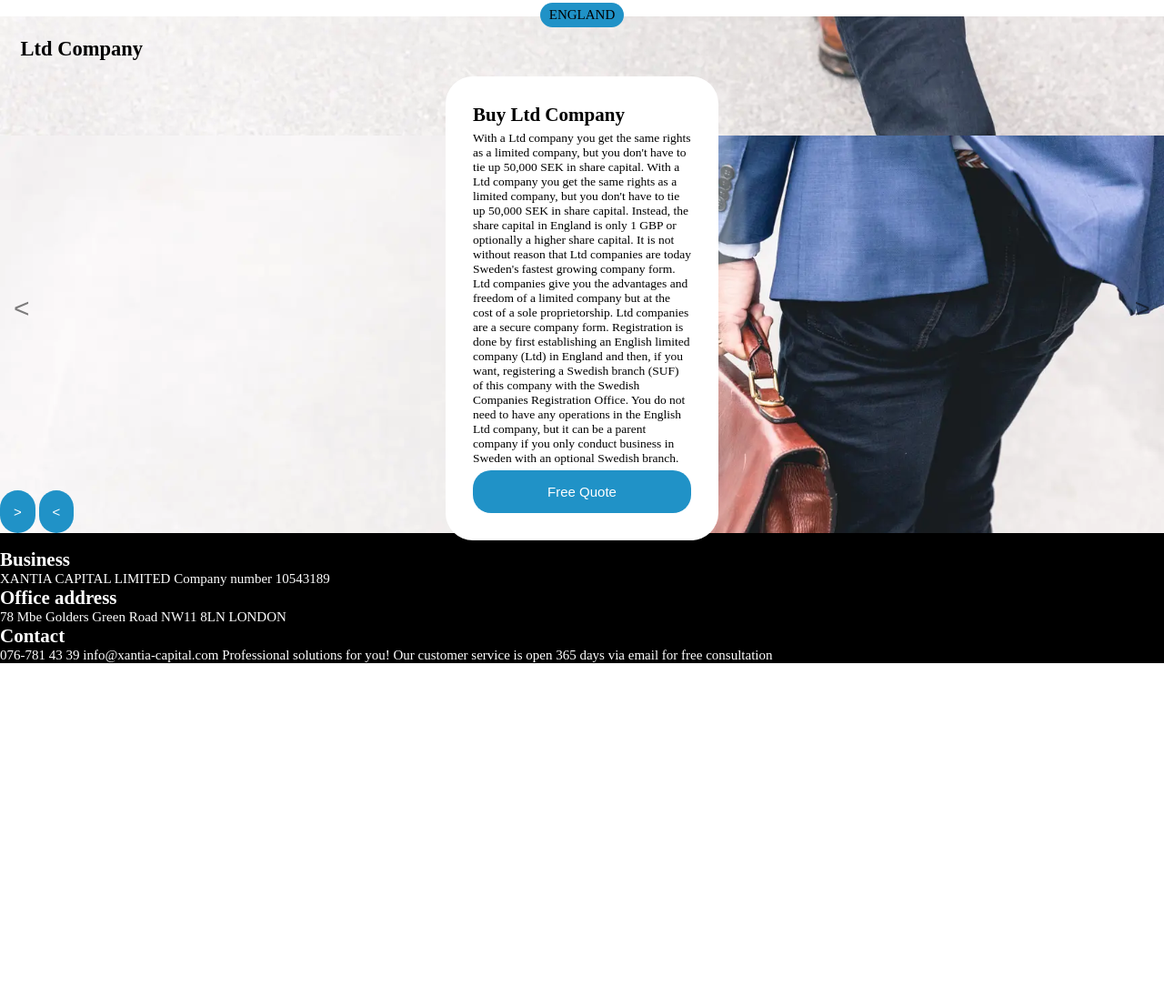
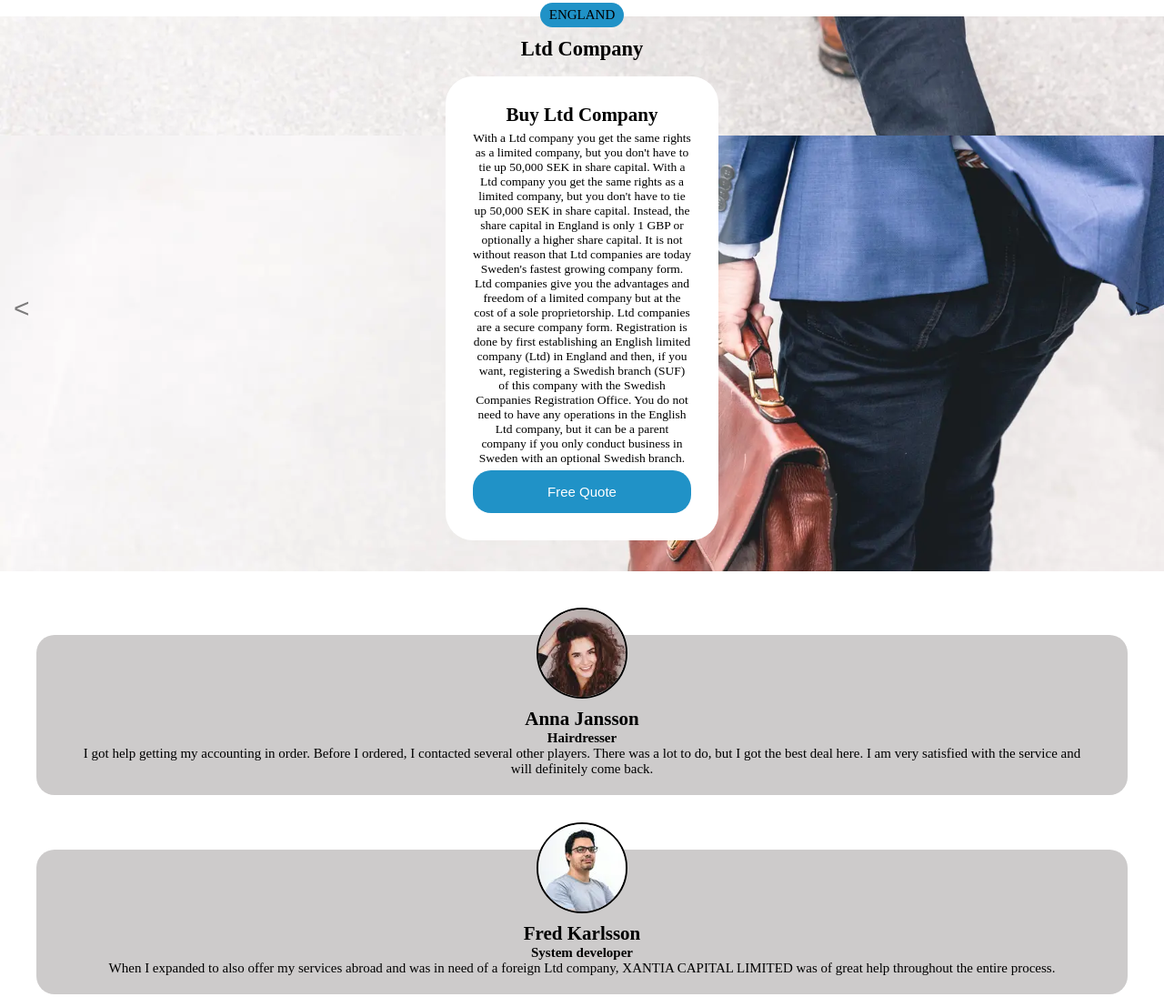
Before and after one commit to DayanaMenesesDev/xantia, a plain HTML site: page index.html in a window 1280 px wide. Shown: the part 2411-3507 px from the top of the page at 91% size. Before the commit the page ends 3140 px from the top, so only its background shows below. Drawn offline with Linux system fonts and the light colour scheme.

Commit message:
V 0.1.10

```diff
--- a/index.html
+++ b/index.html
@@ -202,14 +202,12 @@
         <article class="main-art5">
 
             <section>
-                <div class="main-art4__container-cards">
+                <div class="main-art5__container-cards"><!--
                     <button id="next3">></button>
-                    <button id="prev3"><</button>
+                    <button id="prev3"><</button> -->
                 </div>
             </section>
-
         </article>
-
     </main>
     <footer>
         <section>
--- a/public/css/index.css
+++ b/public/css/index.css
@@ -249,7 +249,57 @@
 #prev, #prev2{ left: 0; z-index: 1000;}
 #prev:hover, #next:hover, #prev2:hover, #next2:hover{ opacity: 1;}
 
+.main-art4 {
+    text-align: center;
+    height: 70vh;
+}
 
+
+
+.main-art5__container-cards {
+    background-color: #ffffff;
+    display: flex;
+    flex-direction: column;
+    margin: 50px 0;
+    padding: 40px 0;
+}
+
+.cards3 {
+    background-color: #cdcbcb;
+    display: grid;
+    grid-template-areas:
+    'span'
+    'p';
+    text-align: center;
+    position: relative;
+    margin: 30px 40px;
+    padding: 80px 40px 20px 40px;
+    border-radius: 20px;
+    & div {
+        width: 100px;
+        height: 100px;
+        position: absolute;
+        overflow: hidden;
+        border-radius: 50%;
+        top: -2em;
+        left: 0;
+        right: 0;
+        margin: auto;
+        border: 2px solid rgb(0, 0, 0);
+        & img {
+            object-fit: cover;
+            left: 0;
+            top: 0;
+            position: absolute;
+        }
+    }
+    & span {
+        grid-area: span;
+    }
+    & p {
+        grid-area: p;
+    }
+}
 
 @keyframes buttonLoad {
     from { height: calc(80vh - 100px); }
--- a/public/js/app.js
+++ b/public/js/app.js
@@ -29,6 +29,7 @@ const headerCloseNavbarMenu = document.getElementById('headerCloseNavbarMenu');
 const inputs = document.querySelectorAll('#contact-form input, #contact-form textarea');
 const containerCardSweden = document.querySelector('.main-art2__container-cards');
 const containerCardEngland = document.querySelector('.main-art3__container-cards');
+const containerCardComments = document.querySelector('.main-art5__container-cards');
 
 headerOpenNavbarMenu.addEventListener('click', ()=> {
     navbarMenu.classList.add('navbarMenuOpen')
@@ -70,11 +71,6 @@ cardsName[1].forEach(s => {
     const frag = document.createDocumentFragment()
     const div = document.createElement('div');
     div.setAttribute('class', 'cards2 card-england')
-    div.innerHTML = `
-        <h4>${s.title}</h4>
-        <p>${s.description}</p>
-        <button>${s.button}</button>
-    `
     if (typeof s.button == 'object') {
         div.innerHTML = `
         <h4>${s.title}</h4>
@@ -92,10 +88,23 @@ cardsName[1].forEach(s => {
     containerCardEngland.appendChild(frag)
 })
 
-console.log(cardsName[1][2].button);
 
-
-console.log(typeof cardsName[0][2].button);
+cardsName[2].forEach(s => {
+    const frag = document.createDocumentFragment()
+    const div = document.createElement('div');
+    div.setAttribute('class', 'cards3 card-comments')
+    div.innerHTML = `
+        <div>
+            <img src="./public/img/comments/${s.img}" alt="${s.name}">
+        </div>
+        <span>
+            <h4>${s.name}</h4>
+            <h5>${s.job}</h5>
+        </span>
+        <p>${s.description}</p>`
+    frag.appendChild(div)
+    containerCardComments.appendChild(frag)
+})
 
 
 /* FUNCION SLIDER */
@@ -187,5 +196,7 @@ const england = (items)=> {
 
 }
 
+
+
 sweden(items)
 england(items2)
--- a/public/js/seed.js
+++ b/public/js/seed.js
@@ -91,19 +91,19 @@ export const dates = {
     ],
     comments: [
         {
-            img: '',
+            img: 'anna.webp',
             name: 'Anna Jansson',
             job: 'Hairdresser',
             description: 'I got help getting my accounting in order. Before I ordered, I contacted several other players. There was a lot to do, but I got the best deal here. I am very satisfied with the service and will definitely come back.'
         },
         {
-            img: '',
+            img: 'fred.webp',
             name: 'Fred Karlsson',
             job: 'System developer',
             description: 'When I expanded to also offer my services abroad and was in need of a foreign Ltd company, XANTIA CAPITAL LIMITED was of great help throughout the entire process.'
         },
         {
-            img: '',
+            img: 'jonas.webp',
             name: 'Jonas Anderson',
             job: 'Consultant',
             description: 'I contacted XANTIA CAPITAL LIMITED when I no longer had any use for my limited company, I wanted to spend my time on other projects instead of winding it up. I received quick and professional help without any hassle. Recommended.'
```
Also changed, not shown: public/img/comments/jonas.webp (renamed from public/img/comments/jonasan.webp).
